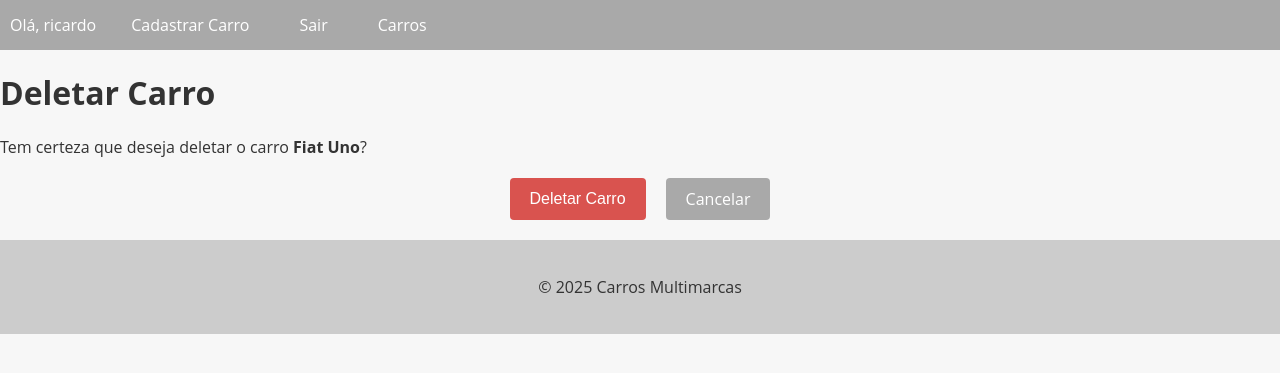
After one commit to ricardoborgess/carros, a Django app: page /car/1/delete/ in a window 1280 px wide. The commit adds this page. Shown: the top 373 px of the page. Run offline with Django 5.2, Linux system fonts and the light colour scheme; a user stored in the database is signed in; data comes from the database, SQL or seed files in the repository; both versions use the stored data as it was after the commit.

Commit message:
criada update view e delete view. adicionado autorização de views

```diff
--- a/app/urls.py
+++ b/app/urls.py
@@ -2,7 +2,7 @@ from django.contrib import admin
 from django.urls import path
 from django.conf import settings
 from django.conf.urls.static import static
-from cars.views import CarsListView, NewCarCreateView, CarDetailView
+from cars.views import CarsListView, NewCarCreateView, CarDetailView, CarUpdateView, CarDeleteView
 from accounts.views import register_view, login_view, logout_view
 
 urlpatterns = [
@@ -12,5 +12,7 @@ urlpatterns = [
     path('logout/', logout_view, name='logout'),
     path('cars/', CarsListView.as_view(), name='cars_list'),
     path('new_car/', NewCarCreateView.as_view(), name='new_car'),
-    path('car/<int:pk>/', CarDetailView.as_view(),  name='car_detail'),
+    path('car/<int:pk>/', CarDetailView.as_view(), name='car_detail'),
+    path('car/<int:pk>/update/', CarUpdateView.as_view(), name='car_update'),
+    path('car/<int:pk>/delete/', CarDeleteView.as_view(), name='car_delete'),
 ] + static(settings.MEDIA_URL, document_root=settings.MEDIA_ROOT)
--- /dev/null
+++ b/cars/templates/car_delete.html
@@ -0,0 +1,63 @@
+{% extends "base.html" %}
+
+{% block content %}
+  <style>
+    .buttons-container {
+      display: flex;
+      justify-content: center;
+      margin-top: 20px;
+      margin-bottom: 20px;
+    }
+
+    .btn {
+      display: inline-block;
+      background-color: #a9a9a9;
+      color: #fff;
+      border: none;
+      padding: 10px 20px;
+      font-size: 16px;
+      border-radius: 4px;
+      cursor: pointer;
+      transition: background-color 0.3s ease-in-out;
+      margin: 0 10px;
+    }
+
+    .btn:hover {
+      background-color: #808080;
+    }
+
+    .btn-danger {
+      background-color: #d9534f;
+      text-decoration: none !important;
+    }
+
+    .btn-danger:hover {
+      background-color: #d2221c;
+    }
+
+    .error-message {
+      color: #d9534f;
+      font-size: 14px;
+      margin-top: 5px;
+    }
+
+    a {
+      text-decoration: none !important;
+    }
+  </style>
+  <div class="card">
+    <div class="card-header">
+      <h1 class="card-title">Deletar Carro</h1>
+    </div>
+    <div class="card-body">
+      <p>Tem certeza que deseja deletar o carro <strong>{{ object.brand }} {{ object.model }}</strong>?</p>
+      <form method="post">
+        {% csrf_token %}
+        <div class="buttons-container">
+          <button type="submit" class="btn btn-danger">Deletar Carro</button>
+          <a href="{% url 'car_update' pk=object.pk %}" class="btn btn-secondary">Cancelar</a>
+        </div>
+      </form>
+    </div>
+  </div>
+{% endblock %}
--- a/cars/views.py
+++ b/cars/views.py
@@ -1,6 +1,9 @@
-from django.views.generic import ListView, CreateView, DetailView
 from cars.models import Car
 from cars.forms import CarModelForm
+from django.urls import reverse_lazy
+from django.contrib.auth.decorators import login_required
+from django.utils.decorators import method_decorator
+from django.views.generic import ListView, CreateView, DetailView, UpdateView, DeleteView
 
 
 class CarsListView(ListView):
@@ -16,6 +19,11 @@ class CarsListView(ListView):
         return cars
 
 
+class CarDetailView(DetailView):
+    model = Car
+    template_name = 'car_detail.html'
+
+@method_decorator(login_required(login_url='login'), name='dispatch')
 class NewCarCreateView(CreateView):
     model = Car
     form_class = CarModelForm
@@ -23,6 +31,17 @@ class NewCarCreateView(CreateView):
     success_url = '/cars/'
 
 
-class CarDetailView(DetailView):
+@method_decorator(login_required(login_url='login'), name='dispatch')
+class CarUpdateView(UpdateView):
     model = Car
-    template_name = 'car_detail.html'
+    form_class = CarModelForm
+    template_name = 'car_update.html'
+
+    def get_success_url(self):
+        return reverse_lazy('car_detail', kwargs={'pk': self.object.pk})
+
+
+@method_decorator(login_required(login_url='login'), name='dispatch')
+class CarDeleteView(DeleteView):
+    model = Car
+    template_name = 'car_delete.html'
```
Also changed, not shown: cars/templates/car_detail.html (+8 -2 lines), cars/templates/car_update.html (added, +123 -0 lines), db.sqlite3.
